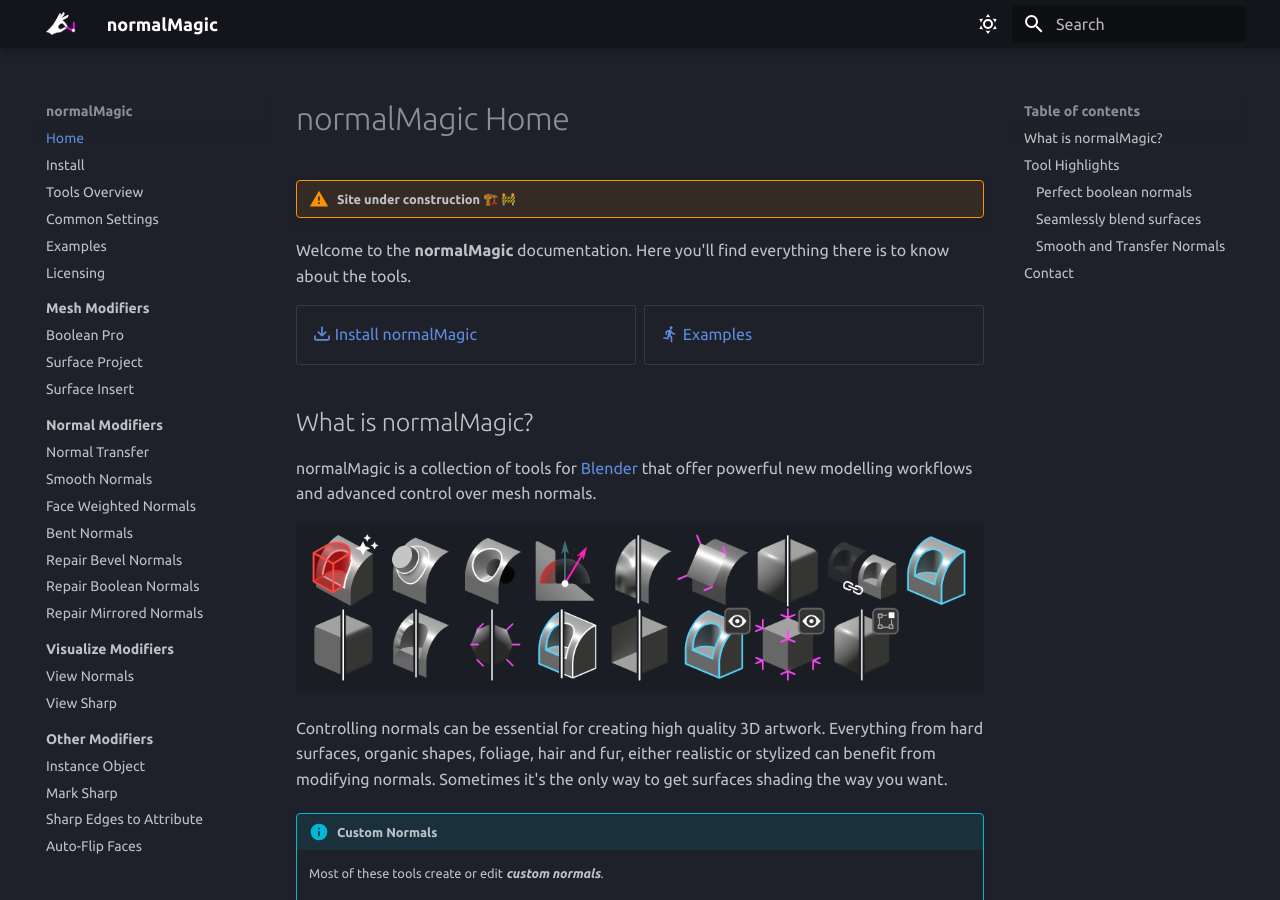
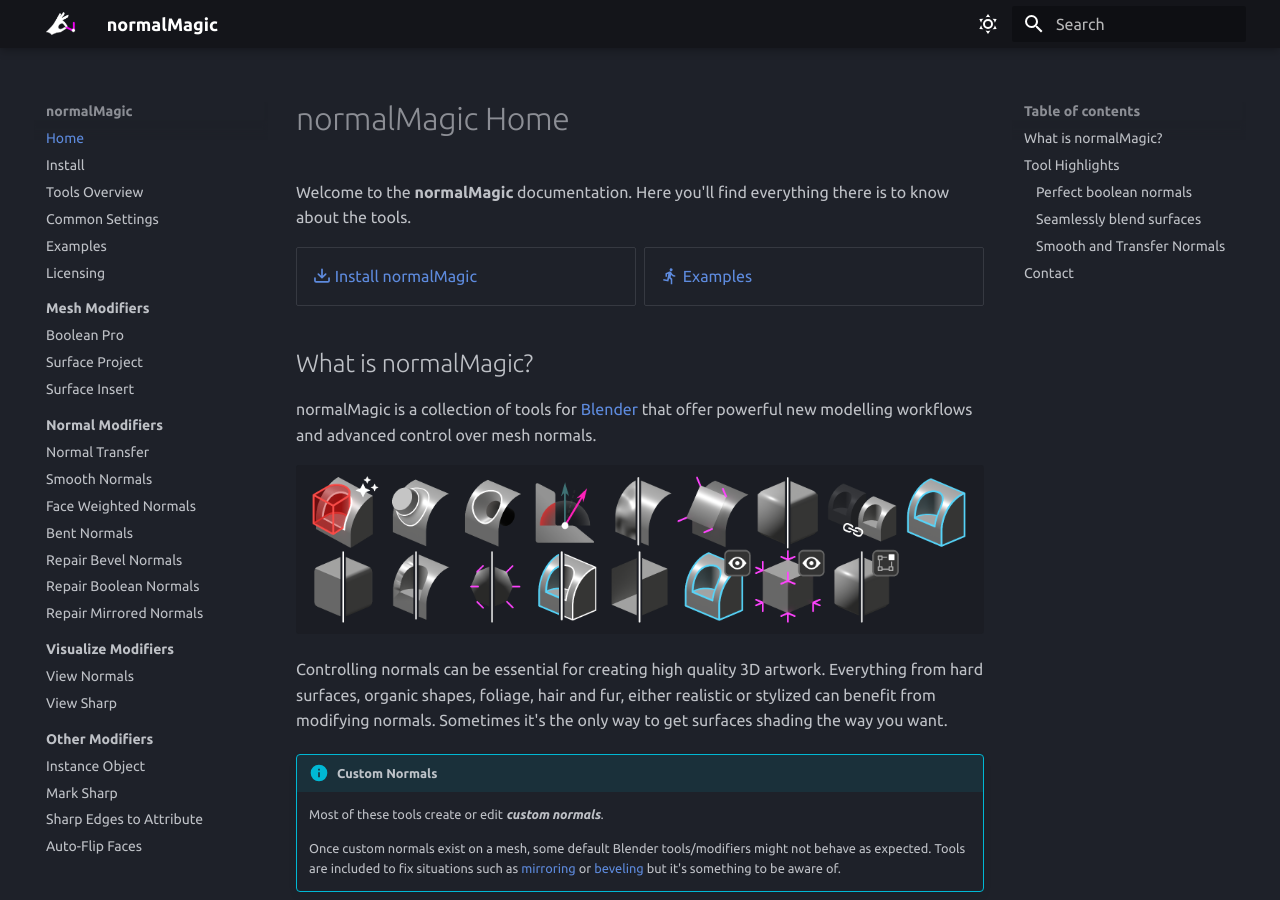
Before and after one commit to SpaghetMeNot/normalmagic, an MkDocs documentation site: the page built from docs/index.md, in a window 1280 px wide and 900 px high. Built offline with MkDocs 1.6.1 and Material for MkDocs 9.7.7, drawn with Linux system fonts in a browser that asks for light colours; emoji names are drawn with the system emoji font; some web fonts are replaced; the version menu is left out.

Commit message:
Removing "site under construction" warning

```diff
--- a/docs/index.md
+++ b/docs/index.md
@@ -1,6 +1,4 @@
 # normalMagic Home
-
-!!! warning "Site under construction :construction_site: :construction:"
 
 Welcome to the **normalMagic** documentation. Here you'll find everything there is to know about the tools.
 
```
